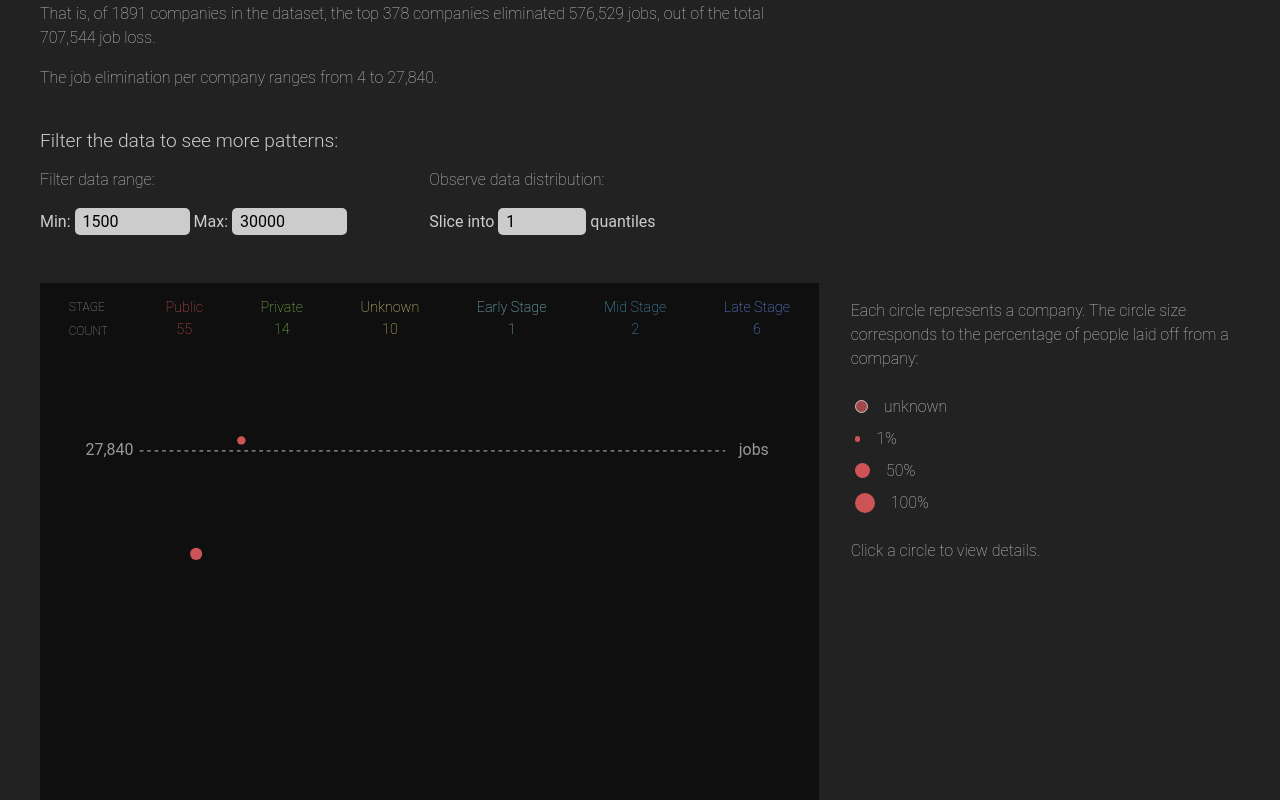
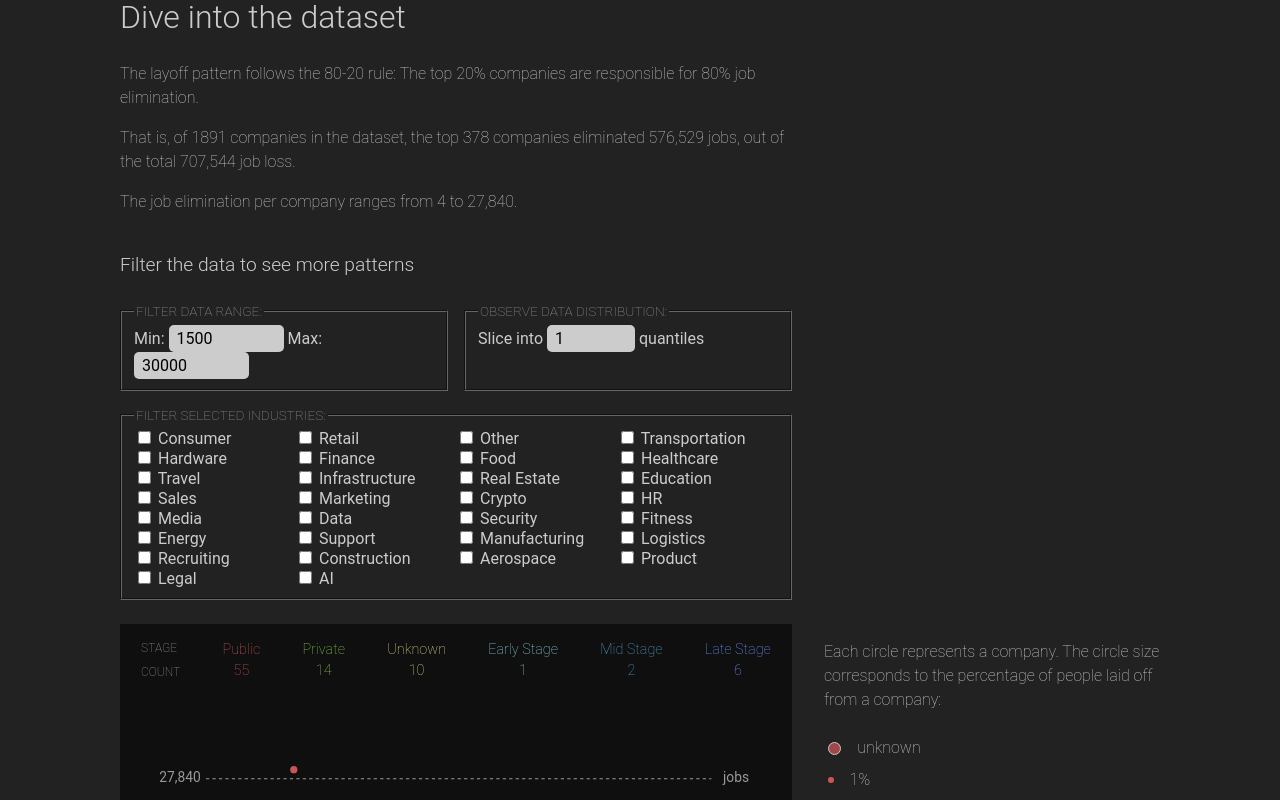
Before and after one commit to Shanfan/shanfanhuang.com, a SvelteKit app: page /projects/the-fuzzy-work in a window 1280 px wide. Shown: the part 2612-3412 px from the top of the page. Built offline with nearby package versions, Linux system fonts and the light colour scheme; a web font is replaced by a local one.

Commit message:
adding the checkboxes  improved form visual design and accessiblity

```diff
--- a/src/routes/projects/the-fuzzy-work/+page.svelte
+++ b/src/routes/projects/the-fuzzy-work/+page.svelte
@@ -97,8 +97,8 @@
 		</p>
 		<p>
 			Early-stage companies are more susceptible to social-economical shift, hence more likely to
-			announce layoffs or even go bankrupted, but they tend to have much less impact on the job
-			loss.
+			announce layoffs or even go bankrupted, but they tend to have much less impact on the total
+			job loss.
 		</p>
 		<p>
 			Of {bankrupted.length} companies announced 100% layoffs, presumably bankrupted, {bankrupted.filter(
@@ -123,7 +123,7 @@
 
 	<ComparisonBarStage />
 
-	<DeepDiveCompanies {relationships} {layoffByCompany} industries={rollupByX('industry')} />
+	<DeepDiveCompanies {relationships} {layoffByCompany} />
 
 	<div style="margin-top: 3em;">
 		<h2>Closing thoughts</h2>
--- a/src/routes/projects/the-fuzzy-work/ComparisonBarIndustry.svelte
+++ b/src/routes/projects/the-fuzzy-work/ComparisonBarIndustry.svelte
@@ -7,7 +7,6 @@
 	const data = getContext('industryData');
 	const measure = 'industry';
 	let selected = $state();
-	$inspect(selected);
 </script>
 
 <div class="main-content">
--- a/src/routes/projects/the-fuzzy-work/ComparisonBarStage.svelte
+++ b/src/routes/projects/the-fuzzy-work/ComparisonBarStage.svelte
@@ -7,7 +7,6 @@
 	const data = getContext('stageData');
 	const measure = 'stage';
 	let selected = $state();
-	$inspect(selected);
 </script>
 
 <div class="main-content">
--- a/src/routes/projects/the-fuzzy-work/SwarmChartComponent.svelte
+++ b/src/routes/projects/the-fuzzy-work/SwarmChartComponent.svelte
@@ -1,11 +1,18 @@
 <script>
 	// @ts-nocheck
 	import * as d3 from 'd3';
+	import './style.css';
 	import SwarmChart from './SwarmChart.svelte';
 	import Bulletin from './SwarmChartBulletin.svelte';
+	import { getContext } from 'svelte';
 
-	let { relationships, layoffByCompany, industries } = $props();
+	let { relationships, layoffByCompany } = $props();
+
+	const industries = getContext('industryData');
+
 	const allIndustrySelected = Array.from(industries.map((d) => d.key));
+
+	$inspect('SwarmChartComponent, industries: ', industries);
 
 	const stages = ['Public', 'Private', 'Unknown', 'Early Stage', 'Mid Stage', 'Late Stage'];
 	const colors = ['#CC5456', '#88CC54', '#e4d787', '#8CD5E1', '#549ECC', '#6E94FC'];
@@ -57,7 +64,7 @@
 	const total = d3.sum(layoffByCompany, (d) => d.layoff);
 </script>
 
-<div>
+<div class="main-content">
 	<h2>Dive into the dataset</h2>
 	<p>
 		The layoff pattern follows the 80-20 rule: The top 20% companies are responsible for 80% job
@@ -74,17 +81,17 @@
 		The job elimination per company ranges from {dataExtent[0]}
 		to {d3.format(',')(dataExtent[1])}.
 	</p>
-	<h3 style="margin: 2em 0 0">Filter the data to see more patterns:</h3>
-
+	<h3 style="margin: 2em 0 1em 0">Filter the data to see more patterns</h3>
+	<form>
 		<div
 			style="
 		display: grid;
 		grid-template-columns: 1fr 1fr;
-			margin-bottom: 2em;
+		gap: 1em;
 	"
 		>
-		<div>
-			<p>Filter data range:</p>
+			<fieldset>
+				<legend>Filter data range:</legend>
 				<lable for="min"
 					>Min:
 					<input
@@ -108,9 +115,9 @@
 						bind:value={layoffNumBound[1]}
 					/>
 				</lable>
-		</div>
-		<div>
-			<p>Observe data distribution:</p>
+			</fieldset>
+			<fieldset>
+				<legend>Observe data distribution:</legend>
 				<label for="quantiles">
 					Slice into <input id="quantiles" type="number" min="1" max="10" bind:value={slices} />
 					quantiles</label
@@ -119,12 +126,24 @@
 				{#if slices === 10}
 					<p class="warning">10 is the maximum slices allowed.</p>
 				{/if}
+			</fieldset>
 		</div>
+
+		<fieldset>
+			<legend>Filter selected industries:</legend>
+			<div style="display: grid;  grid-template-columns: repeat(auto-fill, minmax(10em, 1fr));">
+				{#each allIndustrySelected as ind}
+					<label class="select-industries">
+						<input type="checkbox" name="industries" value={ind.toLowerCase()} />
+						{ind}
+					</label>
+				{/each}
 			</div>
+		</fieldset>
+	</form>
 </div>
-<aside></aside>
 
-<div id="beeswarm-graph">
+<div class="main-content">
 	<div
 		class="color-encoding"
 		style="display: flex; width: 100%; justify-content: space-around; background: #0f0f0f"
@@ -162,7 +181,7 @@
 		{/key}
 	{/each}
 </div>
-<aside id="layoff-details">
+<aside>
 	<p>
 		Each circle represents a company. The circle size corresponds to the percentage of people laid
 		off from a company:
@@ -202,7 +221,14 @@
 		background: #cc5456;
 	}
 
-	.warning {
-		color: #cc5456;
+	fieldset {
+		margin: 0.5em 0;
+		border-color: #666;
+	}
+	legend {
+		text-transform: uppercase;
+		color: #999;
+		font-weight: 200;
+		font-size: 0.85em;
 	}
 </style>
--- a/src/routes/projects/the-fuzzy-work/style.css
+++ b/src/routes/projects/the-fuzzy-work/style.css
@@ -1,7 +1,7 @@
 .grid-container {
     margin: 3em auto;
     padding: 2em;
-    max-width: 75em;
+    max-width: 65em;
     display: grid;
     gap: 1em 2em;
     grid-template-columns: 2fr 1fr;
```
Lines whose indentation alone changed are shown as unchanged.
